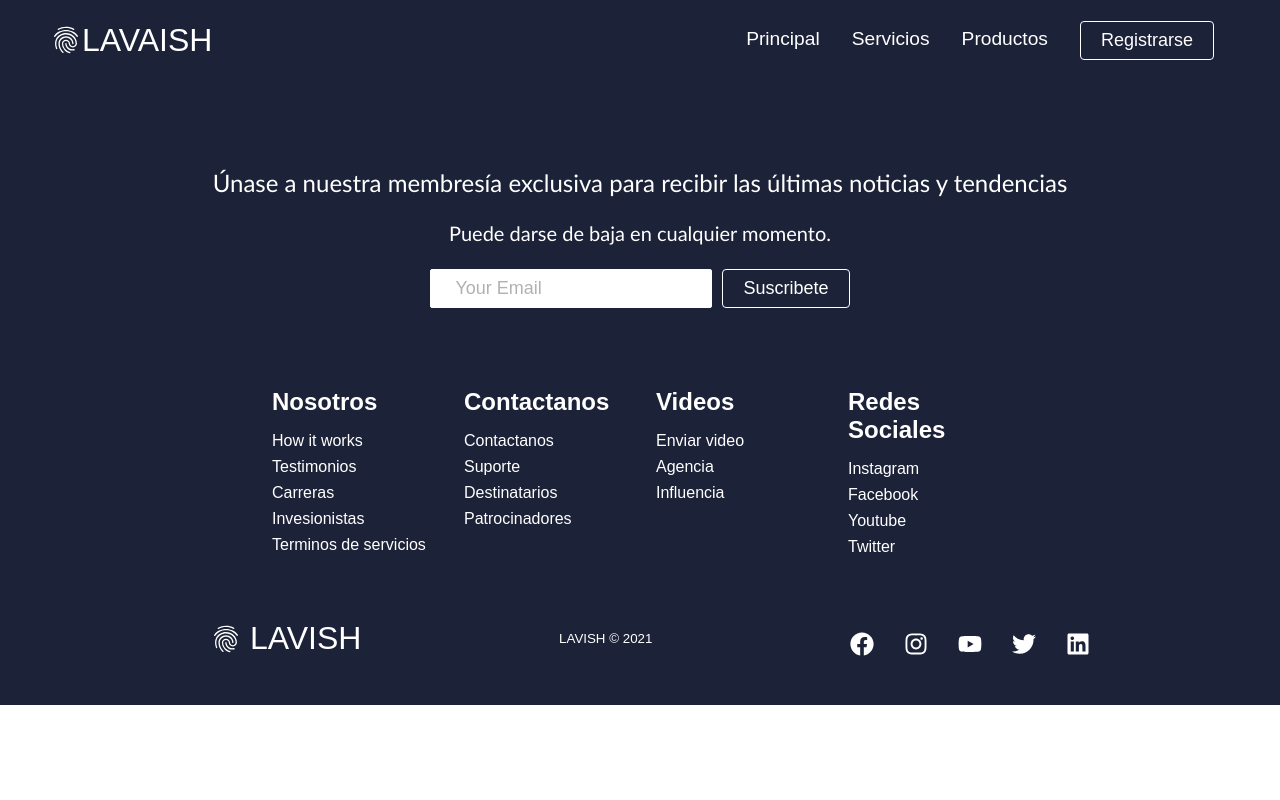
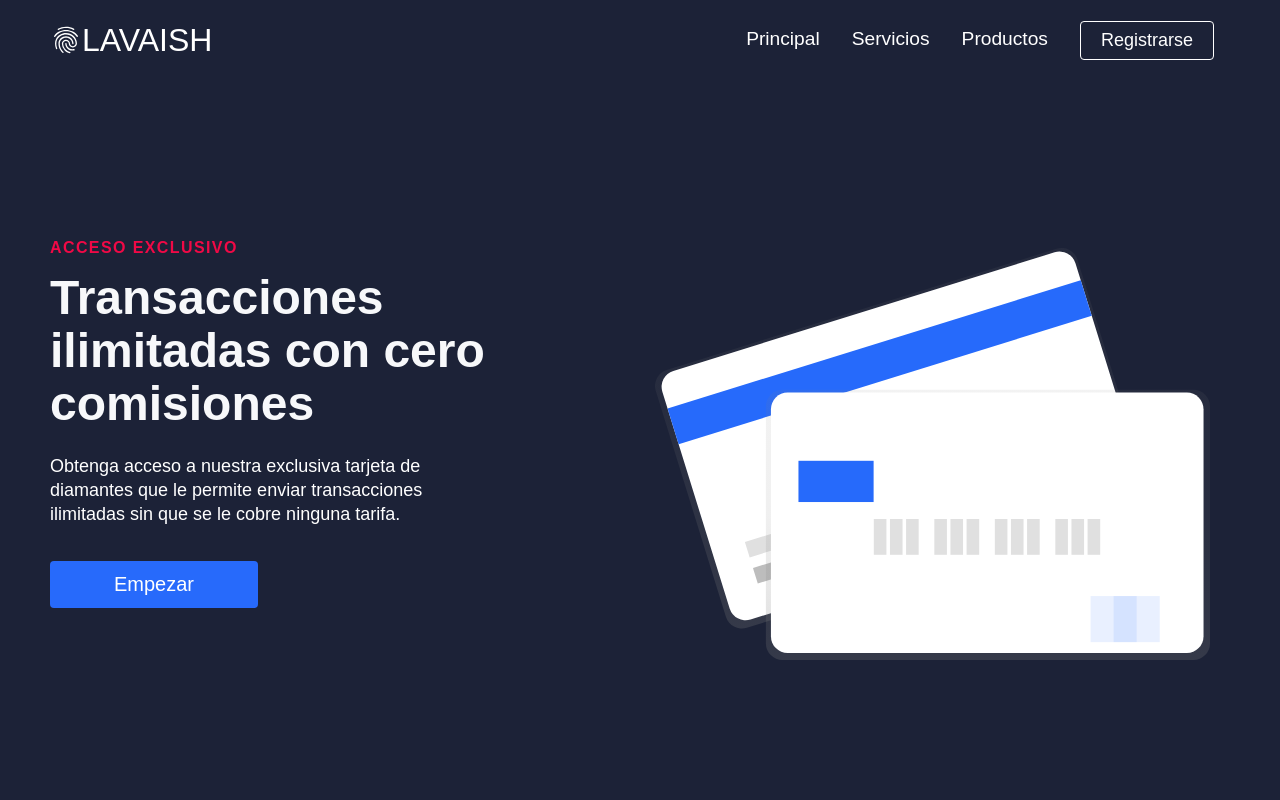
Before and after one commit to brammont/React-landingPage-app, a React (Create React App) app: page /sign-up in a window 1280 px wide. Shown: the top 800 px of the page. Built offline with nearby package versions, Linux system fonts and the light colour scheme.

Commit message:
linueando sing up con toda la aplicacion

```diff
--- a/src/App.js
+++ b/src/App.js
@@ -8,6 +8,7 @@ import {BrowserRouter as Router,
 import Footer from './components/pages/Footer/Footer';
 import Products from './components/pages/Productos/Products';
 import Services from './components/pages/Services/Services';
+import SignUp from './components/pages/SingUp/SignUp';
 function App() {
   return (
     <Router>
@@ -16,6 +17,7 @@ function App() {
       <Route path='/' exact component={Home} />
       <Route path='/products' component={Products} />
       <Route path='/services' component={Services} />
+      <Route path='/sign-up' component={SignUp} />
       </Switch>
       <Footer/>
     </Router>
--- a/src/components/HeroSection.js
+++ b/src/components/HeroSection.js
@@ -4,7 +4,16 @@ import { Button } from './Button';
 import { Link } from 'react-router-dom';
 
 function HeroSection({
-    lightBg, topLine, lightText, lightTextDesc, headline,description,buttonLabel,img,alt,imgStart
+    lightBg,
+    topLine,
+    lightText,
+    lightTextDesc,
+    headline,
+    description,
+    buttonLabel,
+    img,
+    alt,
+    imgStart
 }) {
     return (
         <>
@@ -18,7 +27,7 @@ function HeroSection({
                                 <div className="top-line">{topLine}</div>
                                 <h1 className={lightText ? 'heading':'heading dark'}>{headline}</h1>
                                 <p className={lightTextDesc ? 'home__hero-subtitle':'home__hero-subtitle dark'}>{description}</p>
-                                <Link to="/sing-up">
+                                <Link to="/sign-up">
                                     <Button
                                         buttonSize='btn--wide'
                                         buttonColor='blue'
--- a/src/components/Navbar.js
+++ b/src/components/Navbar.js
@@ -18,7 +18,16 @@ function Navbar() {
           setButton(true);
         }
     };
-    window.addEventListener('resize', showButton);
+    useEffect(() => {
+        showButton();
+        window.addEventListener('resize', showButton);
+        // limpiar funcion
+        return () => {
+        // remover el evento expandir en la pantalla
+        window.removeEventListener('resize', showButton);
+      }
+    }, [])
+
     return (
         <>
             <IconContext.Provider value={{ color: '#fff' }}>
@@ -35,7 +44,7 @@ function Navbar() {
                         </div>
                         <ul className={click ? 'nav-menu active' : 'nav-menu'}>
                             <li className="nav-item">
-                                <Link to="/" className="nav-links">
+                                <Link to="/" className="nav-links" onClick={closeMobileMenu}>
                                     Principal
                                 </Link>
                             </li>
--- a/src/components/pages/Services/Services.js
+++ b/src/components/pages/Services/Services.js
@@ -1,6 +1,6 @@
 import React from 'react';
 import HeroSection from '../../HeroSection';
-import { homeObjOne, homeObjTwo, homeObjThree, homeObjFour } from './Data';
+import { homeObjOne, homeObjThree} from './Data';
 import Pricing from '../../Pricing';
 
 function Services() {
--- a/src/components/pages/SingUp/SignUp.js
+++ b/src/components/pages/SingUp/SignUp.js
@@ -1,11 +1,12 @@
 import React from 'react';
 import HeroSection from '../../HeroSection';
-import { homeObjOne, homeObjTwo, homeObjThree, homeObjFour } from './Data';
+import { homeObjOne, homeObjThree} from './Data';
 function SignUp() {
     return (
         <div>
             <HeroSection {...homeObjOne} />
             <HeroSection {...homeObjThree} />
+
         </div>
     )
 }
```
